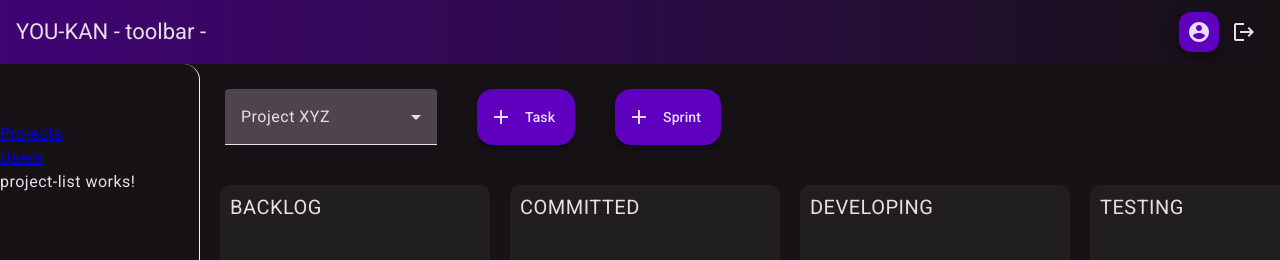
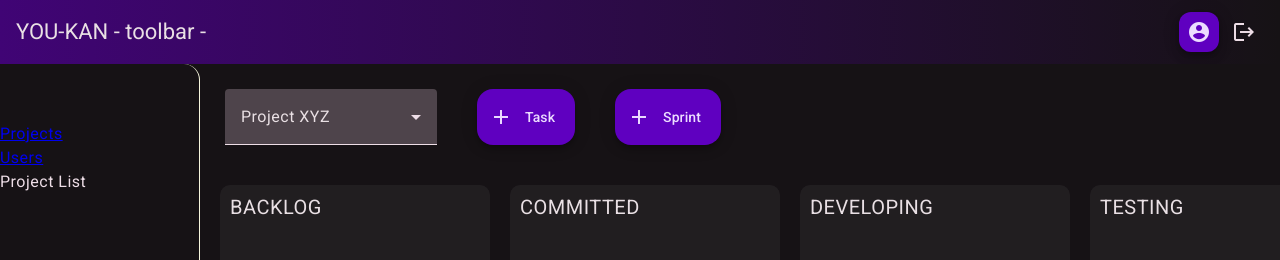
Before and after one commit to jillmarlo/you-kan, an Angular app in the folder you-kan.UI/ClientApp/: page /projects in a window 1280 px wide. Shown: the top 260 px of the page. Built offline with nearby package versions, Linux system fonts and the light colour scheme.

Commit message:
Added html to project list

```diff
--- a/you-kan.UI/ClientApp/src/app/projects/components/project-list/project-list.component.html
+++ b/you-kan.UI/ClientApp/src/app/projects/components/project-list/project-list.component.html
@@ -1 +1,5 @@
-<p>project-list works!</p>
+<section class="hero is-info is-bold">
+    <div class="hero-body">
+      <p class="title">Project List</p>
+    </div>
+  </section>
```
Also changed, not shown: you-kan.UI/ClientApp/src/app/projects/models/project.model.ts (+6 -4 lines), you-kan.UI/ClientApp/src/app/projects/services/project.service.ts (added, +38 -0 lines), you-kan.UI/ClientApp/src/app/sprints/models/projects.model.ts (deleted, +0 -8 lines), you-kan.UI/ClientApp/src/app/sprints/services/sprint.service.ts (+5 -5 lines), you-kan.UI/ClientApp/src/app/projects/services/project-detail.service.ts (renamed from you-kan.UI/ClientApp/src/app/projects/components/project-detail/project-detail.service.ts).
